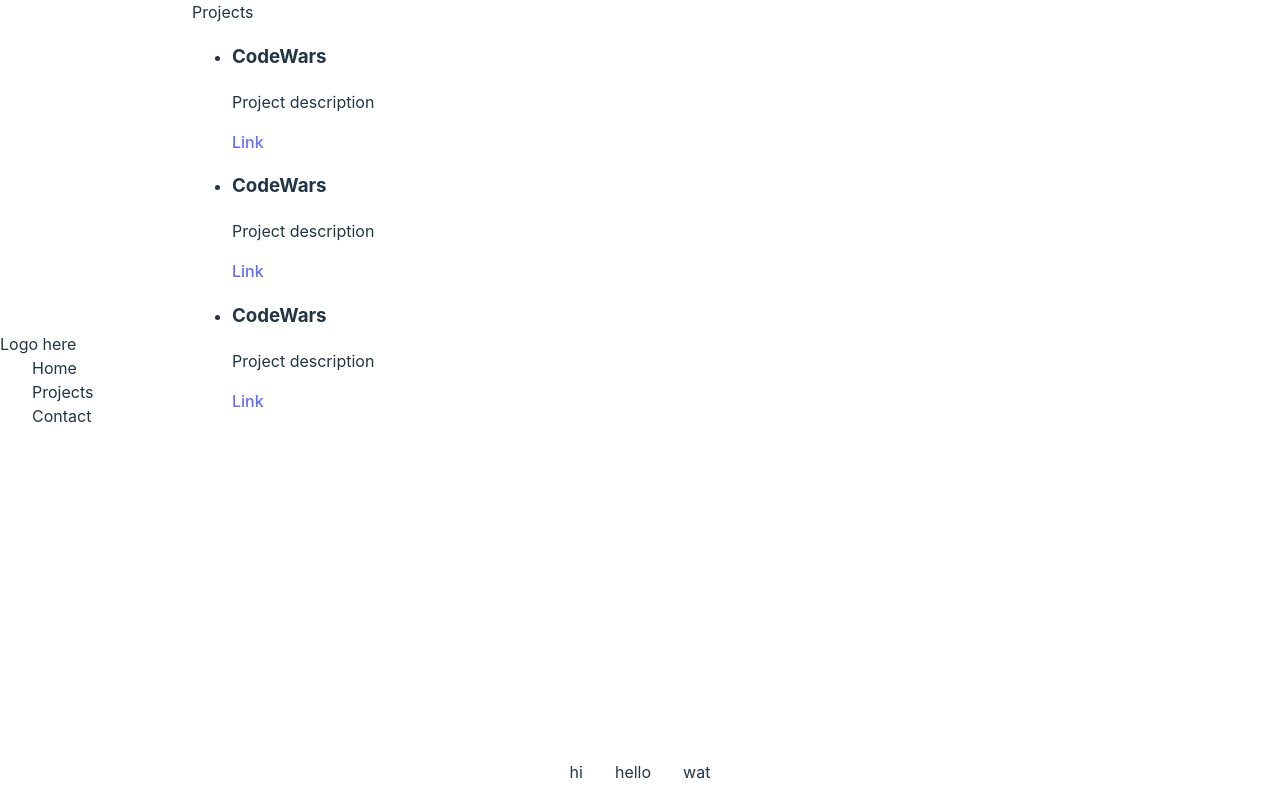
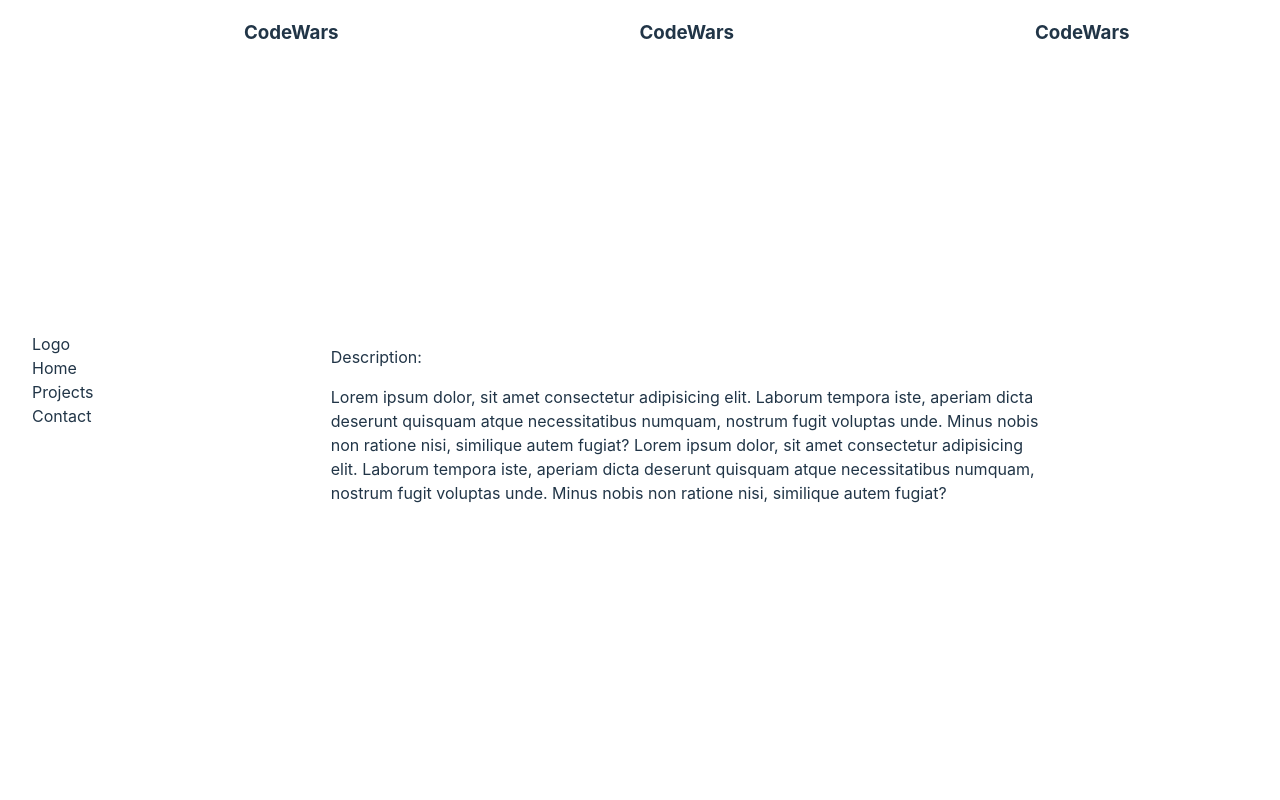
Before and after one commit to H-isaac23/portfolio, a React (Vite) app: page / in a window 1280 px wide. Built offline with nearby package versions, Linux system fonts and the light colour scheme.

Commit message:
Add initial design position

```diff
--- a/src/components/MainLayout/MainLayout.tsx
+++ b/src/components/MainLayout/MainLayout.tsx
@@ -10,18 +10,13 @@
     <>
       <header className="main-layout">
         <nav className="navbar">
-          <span className="nav-logo">Logo here</span>
+          <span className="nav-logo">Logo</span>
           <span className="nav-item">Home</span>
           <span className="nav-item">Projects</span>
           <span className="nav-item">Contact</span>
         </nav>
         <main className="main-body">{children}</main>
       </header>
-      <footer className="footer">
-        <nav>hi</nav>
-        <nav>hello</nav>
-        <nav>wat</nav>
-      </footer>
     </>
   );
 };
--- a/src/components/MainLayout/layout.css
+++ b/src/components/MainLayout/layout.css
@@ -2,7 +2,7 @@
   display: flex;
   flex-direction: row;
 
-  height: 95vh;
+  height: 100vh;
   width: 100%;
 }
 
@@ -18,14 +18,7 @@
   max-height: 95vh;
 }
 
-.nav-item {
+.nav-item,
+.nav-logo {
   margin-left: 2em;
 }
-
-.footer {
-  height: 5vh;
-  display: flex;
-  flex-direction: row;
-  justify-content: center;
-  gap: 2em;
-}
--- a/src/components/Projects/Projects.tsx
+++ b/src/components/Projects/Projects.tsx
@@ -1,4 +1,5 @@
 import React from "react";
+import "./project.css";
 
 interface Project {
   url: string;
@@ -21,25 +22,22 @@
     {
       url: "",
       name: "CodeWars",
-      description: "Project description",
+      description:
+        "Lorem ipsum dolor, sit amet consectetur adipisicing elit. Laborum tempora iste, aperiam dicta deserunt quisquam atque necessitatibus numquam, nostrum fugit voluptas unde. Minus nobis non ratione nisi, similique autem fugiat? Lorem ipsum dolor, sit amet consectetur adipisicing elit. Laborum tempora iste, aperiam dicta deserunt quisquam atque necessitatibus numquam, nostrum fugit voluptas unde. Minus nobis non ratione nisi, similique autem fugiat?",
     },
   ];
 
   return (
     <div className="projects">
-      <div className="project-header">Projects</div>
-      <div className="projects-left">
-        <ul>
-          {data.map((project: Project, idx: number) => (
-            <li key={idx}>
-              <h3>{project.name}</h3>
-              <p>{project.description}</p>
-              <a href={project.url}>Link</a>
-            </li>
-          ))}
-        </ul>
+      <div className="project-titles">
+        {data.map((project: Project, idx: number) => (
+          <h3 key={idx}>{project.name}</h3>
+        ))}
       </div>
-      <div className="projects-right"></div>
+      <div className="project-details">
+        <span className="description-text">Description:</span>
+        <p className="project-description">{data[2].description}</p>
+      </div>
     </div>
   );
 };
--- /dev/null
+++ b/src/components/Projects/project.css
@@ -0,0 +1,33 @@
+.projects {
+  height: 100%;
+  display: flex;
+  flex-direction: column;
+
+  overflow: hidden;
+}
+
+.project-titles {
+  display: flex;
+  flex-direction: row;
+  justify-content: space-around;
+}
+
+.project-details {
+  display: flex;
+  flex-direction: column;
+  /* align-items: center; */
+  justify-content: center;
+  flex-grow: 1;
+
+  position: relative;
+  left: 20%;
+}
+
+.project-description {
+  width: 60%;
+}
+
+/* .description-text {
+
+  justify-self: flex-start;
+} */
```
